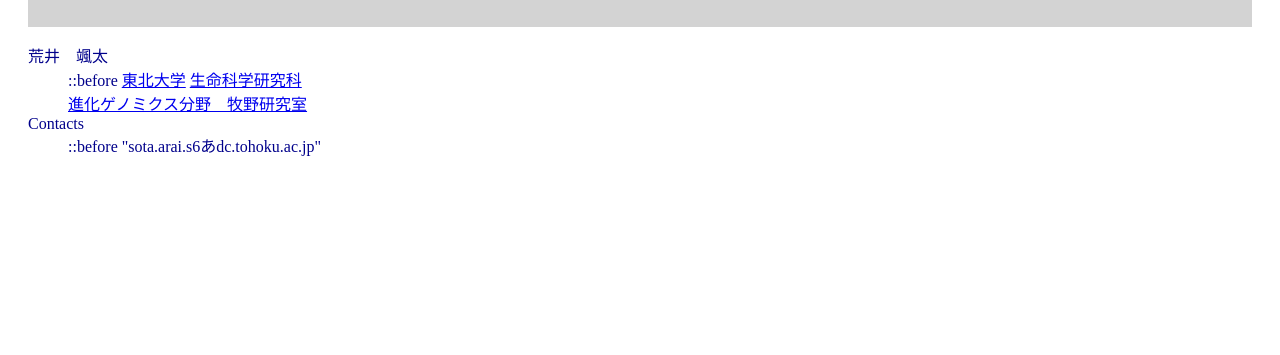
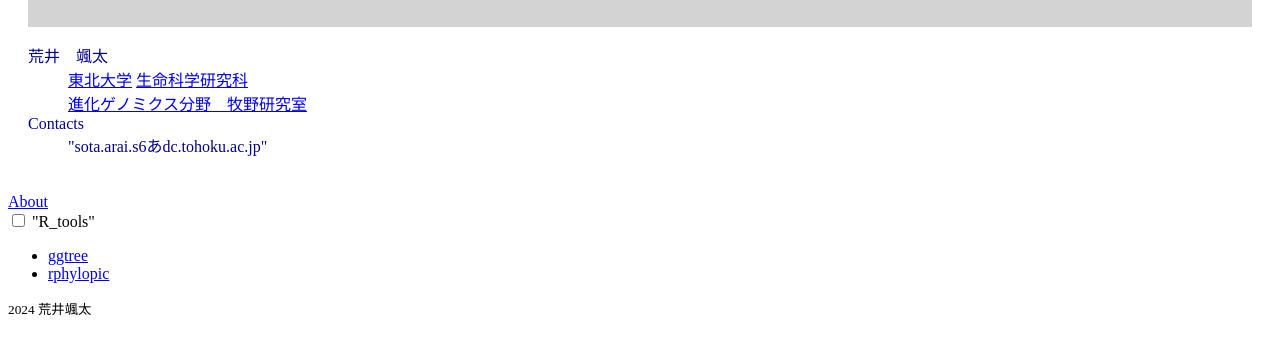
Before and after one commit to BlantaGoose/BG.github.io, a plain HTML site: page index.html in a window 1280 px wide. Shown: the part 313-668 px from the top of the page. Drawn offline with Linux system fonts and the light colour scheme.

Commit message:
12th commit

```diff
--- a/index.html
+++ b/index.html
@@ -22,7 +22,6 @@
         <dl>
           <dt>荒井　颯太</dt>
           <dd>
-            ::before
             <a href="https://www.tohoku.ac.jp">東北大学</a>
             <a href="https://www.lifesci.tohoku.ac.jp">生命科学研究科</a>
             <br>
@@ -30,13 +29,32 @@
           </dd>
           <dt>Contacts</dt>
           <dd>
-            ::before
             "sota.arai.s6あdc.tohoku.ac.jp"
           </dd>
         </dl>
       </article>
-
     </main>
+    <nav class="side-bar">
+      <div class="menu"></div>
+      <div>
+        <a href="/about.html">About</a>
+      </div>
+      <input type="checkbox" id="menu-R_tools">
+      <label for="menu-R_tools">
+        "R_tools"
+      </label>
+      <ul>
+        <li>
+          <a href="/R_tools/ggtree">ggtree</a>
+        </li>
+        <li>
+          <a href="/R_tools/rphylopic">rphylopic</a>
+        </li>
+      </ul>
+    </nav>
+    <footer>
+      <small>2024 荒井颯太</small>
+    </footer>
   </body>
 </html>
 
```
